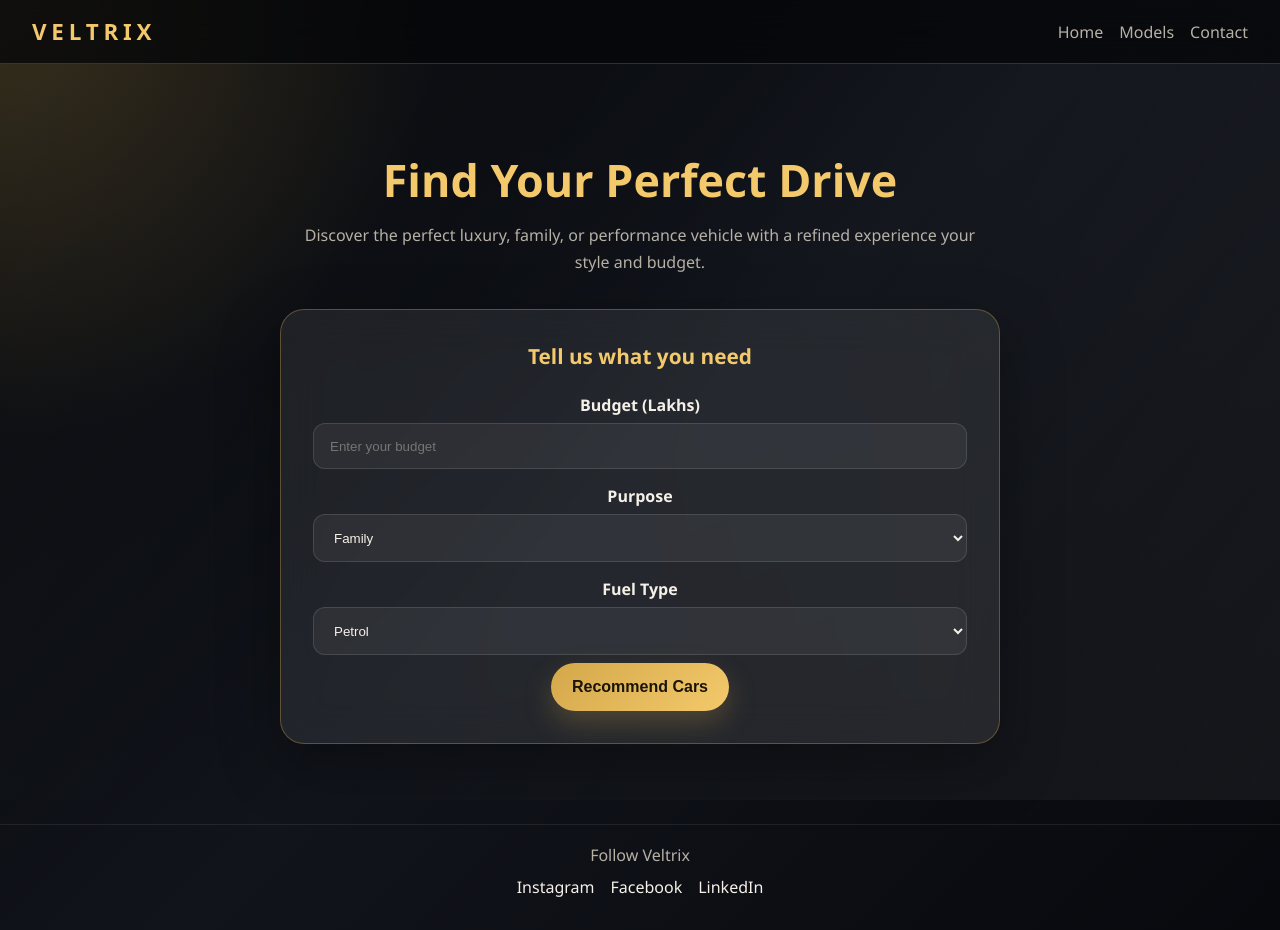
After one commit to gururaghu816/Veltrix_Automotive, a Django app: page /recommend/ in a window 1280 px wide. The commit adds this page. Run offline with Django 5.2, Linux system fonts and the light colour scheme.

Commit message:
recommend

```diff
--- a/cars/templates/index.html
+++ b/cars/templates/index.html
@@ -58,6 +58,10 @@
 </div>
 
 </div>
+
+<a href="/recommend/" class="hero-btn">
+    Explore Recommendations
+</a>
 </section>
 
 <footer>
--- /dev/null
+++ b/cars/templates/recommend.html
@@ -0,0 +1,256 @@
+<!DOCTYPE html>
+<html lang="en">
+<head>
+    <meta charset="UTF-8">
+    <meta name="viewport" content="width=device-width, initial-scale=1.0">
+    <title>Veltrix AI Recommendation</title>
+    <style>
+        :root {
+            --bg: #06070b;
+            --panel: rgba(255, 255, 255, 0.08);
+            --text: #f6f1e8;
+            --muted: #b7b0a5;
+            --gold: #d4a84a;
+            --gold-strong: #f3c96b;
+            --border: rgba(212, 168, 74, 0.35);
+        }
+
+        * { box-sizing: border-box; }
+
+        body {
+            margin: 0;
+            font-family: "Segoe UI", Tahoma, Geneva, Verdana, sans-serif;
+            color: var(--text);
+            background: radial-gradient(circle at top left, rgba(212, 168, 74, 0.22), transparent 28%), linear-gradient(135deg, #050608 0%, #11141b 50%, #08090d 100%);
+            min-height: 100vh;
+            overflow-x: hidden;
+        }
+
+        body::before {
+            content: "";
+            position: fixed;
+            inset: 0;
+            background: linear-gradient(120deg, rgba(255,255,255,0.03), transparent 40%, rgba(255,255,255,0.05));
+            pointer-events: none;
+        }
+
+        .navbar {
+            position: sticky;
+            top: 0;
+            z-index: 1000;
+            display: flex;
+            justify-content: space-between;
+            align-items: center;
+            padding: 1rem 2rem;
+            background: rgba(5, 6, 8, 0.75);
+            backdrop-filter: blur(16px);
+            -webkit-backdrop-filter: blur(16px);
+            border-bottom: 1px solid rgba(212, 168, 74, 0.25);
+        }
+
+        .logo {
+            font-size: 1.4rem;
+            font-weight: 800;
+            letter-spacing: 0.3rem;
+            color: var(--gold-strong);
+            text-transform: uppercase;
+        }
+
+        .nav-links { display: flex; gap: 1rem; }
+
+        .nav-links a {
+            color: var(--muted);
+            text-decoration: none;
+            transition: color 0.3s ease;
+        }
+
+        .nav-links a:hover { color: var(--gold-strong); }
+
+        .hero {
+            max-width: 1100px;
+            margin: 0 auto;
+            padding: 3rem 1.25rem 2rem;
+            text-align: center;
+        }
+
+        .hero h1 {
+            font-size: clamp(2rem, 4vw, 2.8rem);
+            margin-bottom: 0.75rem;
+            color: var(--gold-strong);
+            animation: fadeUp 0.8s ease both;
+        }
+
+        .hero p {
+            max-width: 700px;
+            margin: 0 auto 2rem;
+            color: var(--muted);
+            line-height: 1.7;
+            animation: fadeUp 1s ease both;
+        }
+
+        .card {
+            max-width: 720px;
+            margin: 0 auto 3rem;
+            padding: 2rem;
+            border-radius: 24px;
+            background: rgba(255, 255, 255, 0.08);
+            border: 1px solid var(--border);
+            box-shadow: 0 20px 60px rgba(0, 0, 0, 0.35);
+            backdrop-filter: blur(22px);
+            -webkit-backdrop-filter: blur(22px);
+            animation: floatIn 0.9s ease both;
+        }
+
+        .card h2 {
+            margin-top: 0;
+            margin-bottom: 1.5rem;
+            font-size: 1.3rem;
+            color: var(--gold-strong);
+        }
+
+        .form-grid { display: grid; gap: 1rem; }
+
+        .field { display: flex; flex-direction: column; gap: 0.45rem; }
+
+        .field label { font-weight: 600; color: var(--text); }
+
+        .field input,
+        .field select {
+            width: 100%;
+            padding: 0.9rem 1rem;
+            border-radius: 12px;
+            border: 1px solid rgba(255,255,255,0.12);
+            background: rgba(255,255,255,0.06);
+            color: var(--text);
+            outline: none;
+            transition: border-color 0.3s ease, transform 0.3s ease, box-shadow 0.3s ease;
+        }
+
+        .field input:focus,
+        .field select:focus {
+            border-color: var(--gold);
+            box-shadow: 0 0 0 3px rgba(212, 168, 74, 0.18);
+            transform: translateY(-1px);
+        }
+
+        .btn {
+            margin-top: 0.5rem;
+            padding: 0.95rem 1.3rem;
+            border: none;
+            border-radius: 999px;
+            font-size: 1rem;
+            font-weight: 700;
+            color: #1b1408;
+            background: linear-gradient(135deg, var(--gold) 0%, var(--gold-strong) 100%);
+            cursor: pointer;
+            transition: transform 0.25s ease, box-shadow 0.25s ease;
+            box-shadow: 0 12px 28px rgba(212, 168, 74, 0.25);
+        }
+
+        .btn:hover {
+            transform: translateY(-2px);
+            box-shadow: 0 16px 35px rgba(212, 168, 74, 0.32);
+        }
+
+        footer {
+            padding: 1.2rem 1rem 2rem;
+            text-align: center;
+            color: var(--muted);
+            border-top: 1px solid rgba(255,255,255,0.08);
+        }
+
+        .socials {
+            display: flex;
+            justify-content: center;
+            gap: 1rem;
+            margin-top: 0.6rem;
+        }
+
+        .socials a {
+            color: var(--text);
+            text-decoration: none;
+            transition: color 0.3s ease, transform 0.3s ease;
+        }
+
+        .socials a:hover {
+            color: var(--gold-strong);
+            transform: translateY(-2px);
+        }
+
+        @keyframes fadeUp {
+            from { opacity: 0; transform: translateY(18px); }
+            to { opacity: 1; transform: translateY(0); }
+        }
+
+        @keyframes floatIn {
+            from { opacity: 0; transform: translateY(24px) scale(0.98); }
+            to { opacity: 1; transform: translateY(0) scale(1); }
+        }
+
+        @media (max-width: 720px) {
+            .navbar { padding: 1rem 1rem; flex-direction: column; gap: 0.7rem; }
+            .hero { padding-top: 2rem; }
+            .card { padding: 1.3rem; margin-bottom: 2rem; }
+        }
+    </style>
+</head>
+<body>
+    <nav class="navbar">
+        <div class="logo">Veltrix</div>
+        <div class="nav-links">
+            <a href="#">Home</a>
+            <a href="#">Models</a>
+            <a href="#">Contact</a>
+        </div>
+    </nav>
+
+    <section class="hero">
+        <h1>Find Your Perfect Drive</h1>
+        <p>Discover the perfect luxury, family, or performance vehicle with a refined experience  your style and budget.</p>
+
+        <div class="card">
+            <h2>Tell us what you need</h2>
+            <form method="POST">
+                {% csrf_token %}
+
+                <div class="form-grid">
+                    <div class="field">
+                        <label for="budget">Budget (Lakhs)</label>
+                        <input type="number" id="budget" name="budget" required placeholder="Enter your budget">
+                    </div>
+
+                    <div class="field">
+                        <label for="purpose">Purpose</label>
+                        <select id="purpose" name="purpose">
+                            <option>Family</option>
+                            <option>Luxury</option>
+                            <option>Sports</option>
+                            <option>Daily Commute</option>
+                        </select>
+                    </div>
+
+                    <div class="field">
+                        <label for="fuel_type">Fuel Type</label>
+                        <select id="fuel_type" name="fuel_type">
+                            <option>Petrol</option>
+                            <option>Diesel</option>
+                            <option>Electric</option>
+                        </select>
+                    </div>
+                </div>
+
+                <button class="btn" type="submit">Recommend Cars</button>
+            </form>
+        </div>
+    </section>
+
+    <footer>
+        <div>Follow Veltrix</div>
+        <div class="socials">
+            <a href="#">Instagram</a>
+            <a href="#">Facebook</a>
+            <a href="#">LinkedIn</a>
+        </div>
+    </footer>
+</body>
+</html>
--- a/cars/urls.py
+++ b/cars/urls.py
@@ -12,11 +12,18 @@ urlpatterns = [
     path('v8-phantom/', views.v8_phantom, name='v8_phantom'),
     path('x9-dominator/', views.x9_dominator, name='x9_dominator'),
     path('verna/', views.hyundai_verna, name='hyundai_verna'),
-    path('land-rover-defender/',views.land_rover_defender, name='land_rover_defender'),
+    path('land-rover-defender/', views.land_rover_defender, name='land_rover_defender'),
 
     path('login/', views.login_view),
     path('logout/', views.logout_view),
 
     path('cars/', views.get_cars),
     path('book/', views.book_test_drive, name='book_test_drive'),
+
+    # VELTRIX AI RECOMMENDATION
+    path(
+        'recommend/',
+        views.recommend_car,
+        name='recommend_car'
+    ),
 ]
--- a/cars/views.py
+++ b/cars/views.py
@@ -20,7 +20,6 @@ def about_page(request):
 
 def contact_page(request):
     return render(request, "contact.html")
-
 
 
 def get_cars(request):
@@ -74,3 +73,28 @@ def book_test_drive(request):
         form = TestDriveForm()
 
     return render(request, 'book_test_drive.html', {'form': form})
+
+def recommend_car(request):
+
+    if request.method == "POST":
+
+        budget = request.POST.get('budget')
+        purpose = request.POST.get('purpose')
+        fuel_type = request.POST.get('fuel_type')
+
+        cars = Car.objects.filter(
+            price__lte=budget,
+            purpose=purpose,
+            fuel_type=fuel_type
+        )
+
+        return render(
+            request,
+            'recommend_result.html',
+            {'cars': cars}
+        )
+
+    return render(
+        request,
+        'recommend.html'
+    )
```
Also changed, not shown: cars.csv (added, +16 -0 lines), cars/management/commands/import_cars.py (added, +29 -0 lines), cars/models.py (+35 -4 lines), cars/templates/recommend_result.html (added, +31 -0 lines), cars/management/__init__.py (added), cars/management/commands/__init__.py (added), cars/migrations/0003_car_purpose_car_seating_capacity_car_top_speed_and_more.py (added).
